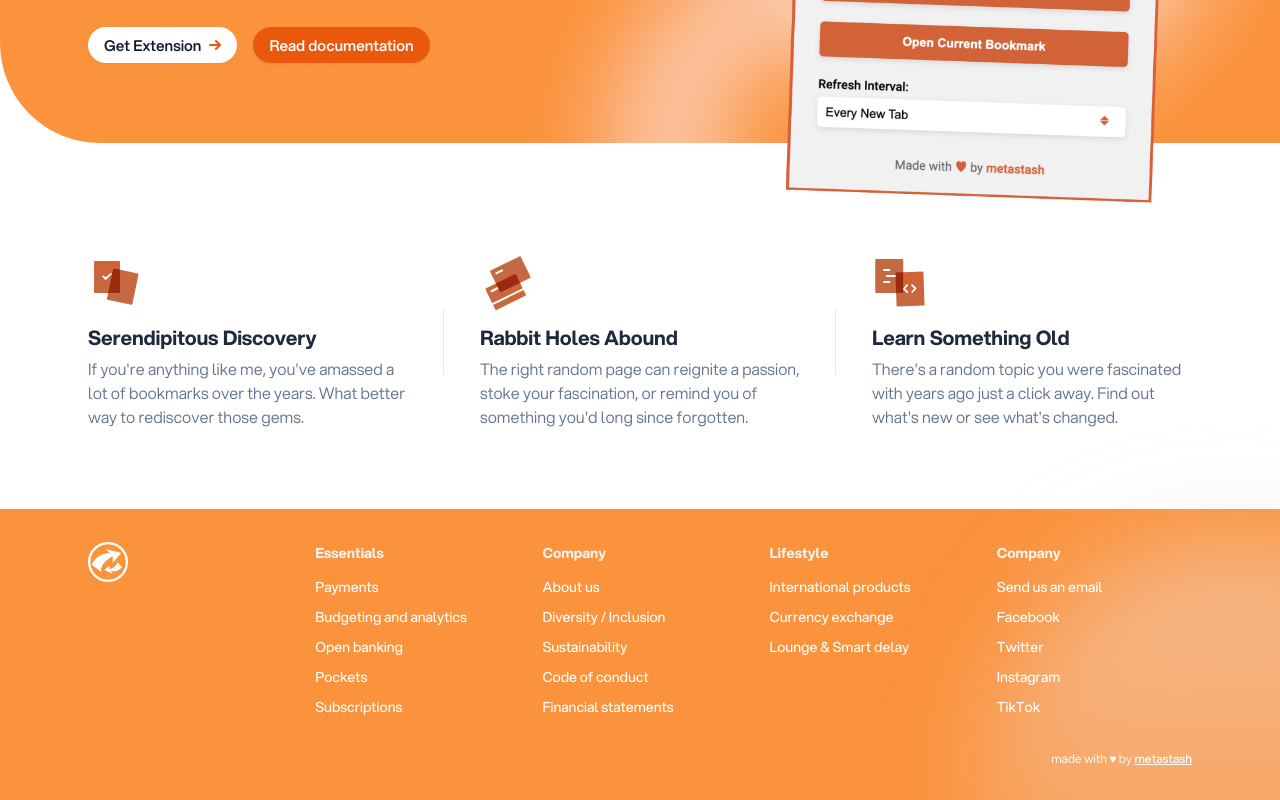
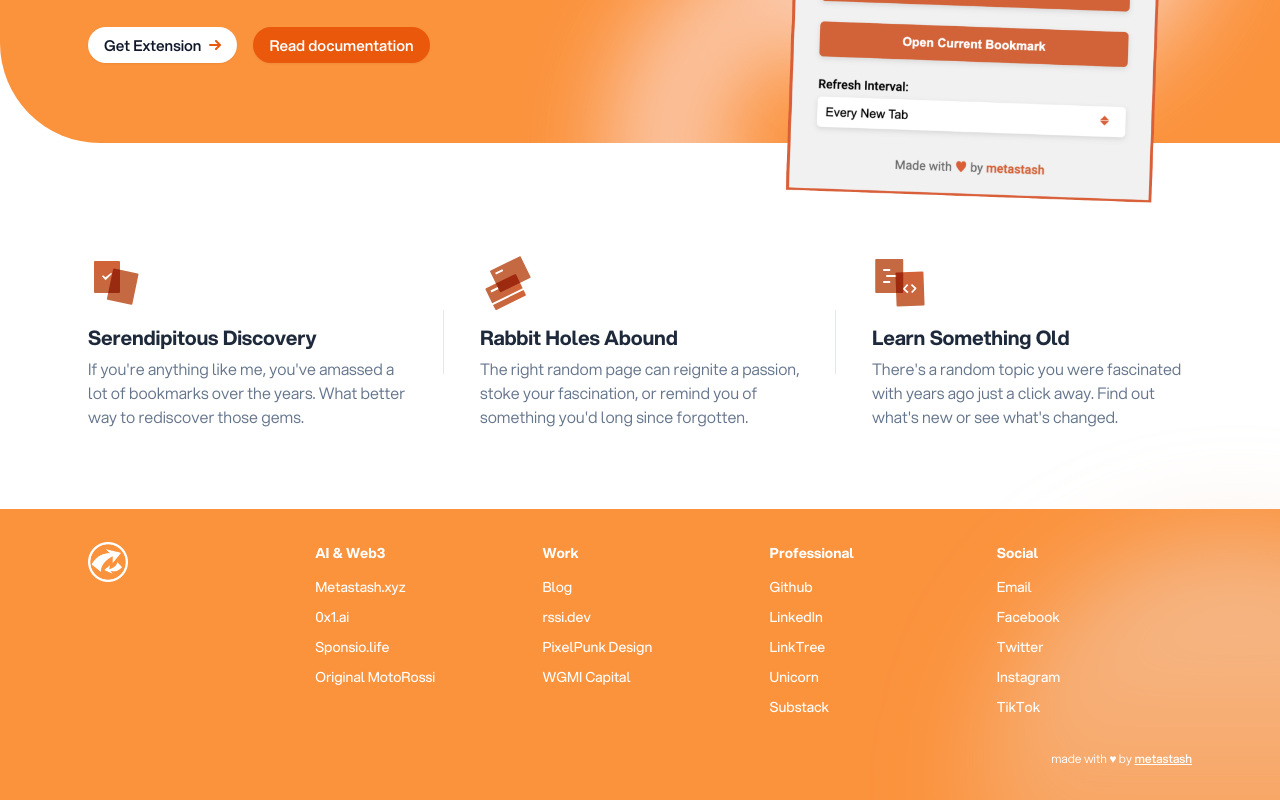
Before and after one commit to CorradoRossi/random-bookmark-landing, a Next.js app: page / in a window 1280 px wide. Shown: the part 399-1199 px from the top of the page. Built offline with nearby package versions, Linux system fonts and the light colour scheme.

Commit message:
lots of updates

```diff
--- a/components/ui/footer.tsx
+++ b/components/ui/footer.tsx
@@ -37,48 +37,42 @@ export default function Footer() {
 
           {/* 2nd block */}
           <div className="sm:col-span-6 md:col-span-3 lg:col-span-2">
-            <h6 className="text-sm text-slate-100 font-bold mb-3">
-              Essentials
-            </h6>
+            <h6 className="text-sm text-white font-bold mb-3">AI & Web3</h6>
             <ul className="text-sm font-[450] space-y-2">
               <li>
                 <a
                   className="text-white hover:text-slate-200 transition duration-150 ease-in-out"
-                  href="#0"
+                  href="https://metastash.xyz"
+                  target="_blank"
                 >
-                  Payments
+                  Metastash.xyz
                 </a>
               </li>
               <li>
                 <a
                   className="text-white hover:text-slate-200 transition duration-150 ease-in-out"
-                  href="#0"
+                  href="https://0x1.ai"
+                  target="_blank"
                 >
-                  Budgeting and analytics
+                  0x1.ai
                 </a>
               </li>
               <li>
                 <a
                   className="text-white hover:text-slate-200 transition duration-150 ease-in-out"
-                  href="#0"
+                  href="https://app.sponsio.life"
+                  target="_blank"
                 >
-                  Open banking
+                  Sponsio.life
                 </a>
               </li>
               <li>
                 <a
                   className="text-white hover:text-slate-200 transition duration-150 ease-in-out"
-                  href="#0"
+                  href="https://rossimeacham.com"
+                  target="_blank"
                 >
-                  Pockets
-                </a>
-              </li>
-              <li>
-                <a
-                  className="text-white hover:text-slate-200 transition duration-150 ease-in-out"
-                  href="#0"
-                >
-                  Subscriptions
+                  Original MotoRossi
                 </a>
               </li>
             </ul>
@@ -86,46 +80,42 @@ export default function Footer() {
 
           {/* 3rd block */}
           <div className="sm:col-span-6 md:col-span-3 lg:col-span-2">
-            <h6 className="text-sm text-slate-100 font-bold mb-3">Company</h6>
+            <h6 className="text-sm text-white font-bold mb-3">Work</h6>
             <ul className="text-sm font-[450] space-y-2">
               <li>
                 <a
                   className="text-white hover:text-slate-200 transition duration-150 ease-in-out"
-                  href="#0"
+                  href="https://wenlambo.wtf"
+                  target="_blank"
                 >
-                  About us
+                  Blog
                 </a>
               </li>
               <li>
                 <a
                   className="text-white hover:text-slate-200 transition duration-150 ease-in-out"
-                  href="#0"
+                  href="https://rssi.dev"
+                  target="_blank"
                 >
-                  Diversity / Inclusion
+                  rssi.dev
                 </a>
               </li>
               <li>
                 <a
                   className="text-white hover:text-slate-200 transition duration-150 ease-in-out"
-                  href="#0"
+                  href="https://pixelpunk.design"
+                  target="_blank"
                 >
-                  Sustainability
+                  PixelPunk Design
                 </a>
               </li>
               <li>
                 <a
                   className="text-white hover:text-slate-200 transition duration-150 ease-in-out"
-                  href="#0"
+                  href="https://wgmi.fyi"
+                  target="_blank"
                 >
-                  Code of conduct
-                </a>
-              </li>
-              <li>
-                <a
-                  className="text-white hover:text-slate-200 transition duration-150 ease-in-out"
-                  href="#0"
-                >
-                  Financial statements
+                  WGMI Capital
                 </a>
               </li>
             </ul>
@@ -133,30 +123,51 @@ export default function Footer() {
 
           {/* 4th block */}
           <div className="sm:col-span-6 md:col-span-3 lg:col-span-2">
-            <h6 className="text-sm text-slate-100 font-bold mb-3">Lifestyle</h6>
+            <h6 className="text-sm text-white font-bold mb-3">Professional</h6>
             <ul className="text-sm font-[450] space-y-2">
               <li>
                 <a
                   className="text-white hover:text-slate-200 transition duration-150 ease-in-out"
-                  href="#0"
+                  href="https://github.com/corradorossi"
+                  target="_blank"
                 >
-                  International products
+                  Github
                 </a>
               </li>
               <li>
                 <a
                   className="text-white hover:text-slate-200 transition duration-150 ease-in-out"
-                  href="#0"
+                  href="https://linkedin.com/in/rossimeacham"
+                  target="_blank"
                 >
-                  Currency exchange
+                  LinkedIn
                 </a>
               </li>
               <li>
                 <a
                   className="text-white hover:text-slate-200 transition duration-150 ease-in-out"
-                  href="#0"
+                  href="https://linktr.ee/rssi"
+                  target="_blank"
                 >
-                  Lounge & Smart delay
+                  LinkTree
+                </a>
+              </li>
+              <li>
+                <a
+                  className="text-white hover:text-slate-200 transition duration-150 ease-in-out"
+                  href="https://unicorn.dev"
+                  target="_blank"
+                >
+                  Unicorn
+                </a>
+              </li>
+              <li>
+                <a
+                  className="text-white hover:text-slate-200 transition duration-150 ease-in-out"
+                  href="https://substack.com/metastash"
+                  target="_blank"
+                >
+                  Substack
                 </a>
               </li>
             </ul>
@@ -164,20 +175,22 @@ export default function Footer() {
 
           {/* 5th block */}
           <div className="sm:col-span-6 md:col-span-3 lg:col-span-2">
-            <h6 className="text-sm text-slate-100 font-bold mb-3">Company</h6>
+            <h6 className="text-sm text-white font-bold mb-3">Social</h6>
             <ul className="text-sm font-[450] space-y-2">
               <li>
                 <a
                   className="text-white hover:text-slate-200 transition duration-150 ease-in-out"
-                  href="#0"
+                  href="mailto:support@metastash.xyz"
+                  target="_blank"
                 >
-                  Send us an email
+                  Email
                 </a>
               </li>
               <li>
                 <a
                   className="text-white hover:text-slate-200 transition duration-150 ease-in-out"
-                  href="#0"
+                  href="https://facebook.com/metastash"
+                  target="_blank"
                 >
                   Facebook
                 </a>
@@ -185,7 +198,8 @@ export default function Footer() {
               <li>
                 <a
                   className="text-white hover:text-slate-200 transition duration-150 ease-in-out"
-                  href="#0"
+                  href="https://twitter.com/metastash"
+                  target="_blank"
                 >
                   Twitter
                 </a>
@@ -193,7 +207,8 @@ export default function Footer() {
               <li>
                 <a
                   className="text-white hover:text-slate-200 transition duration-150 ease-in-out"
-                  href="#0"
+                  href="https://instagram.com/metastash"
+                  target="_blank"
                 >
                   Instagram
                 </a>
@@ -201,7 +216,8 @@ export default function Footer() {
               <li>
                 <a
                   className="text-white hover:text-slate-200 transition duration-150 ease-in-out"
-                  href="#0"
+                  href="https://tiktok.com/@metastash"
+                  target="_blank"
                 >
                   TikTok
                 </a>
```
